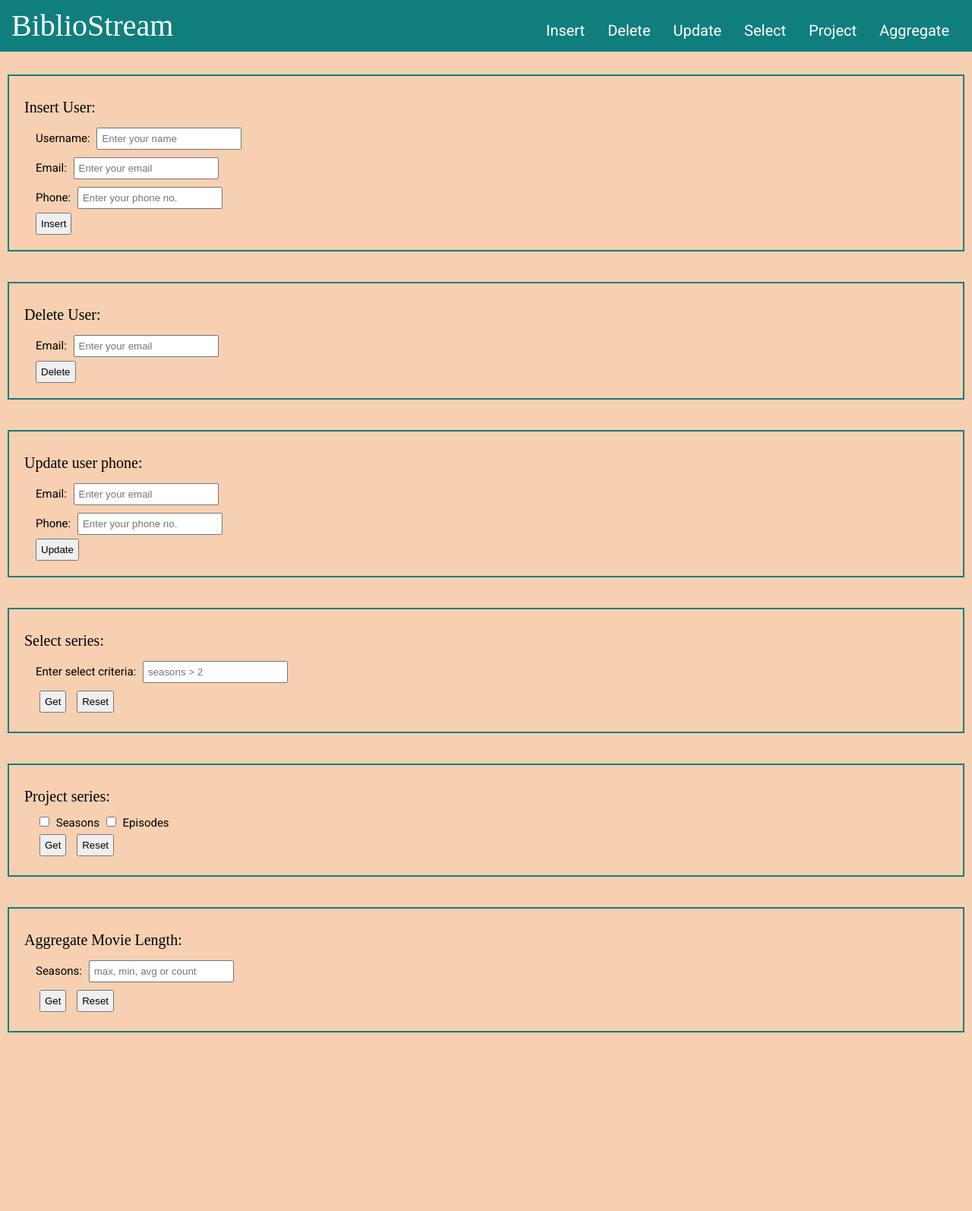
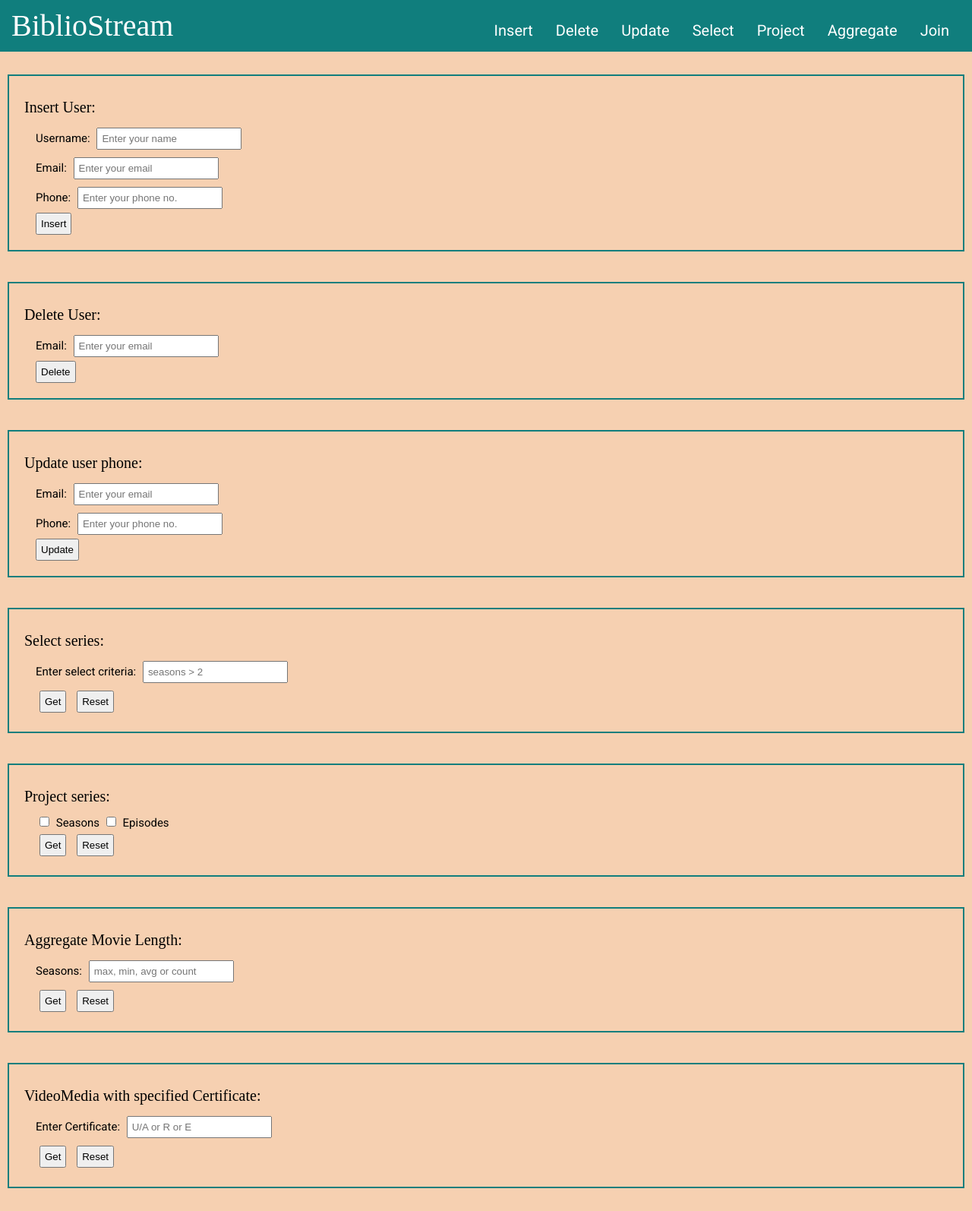
Before and after one commit to yaash45/BiblioStream, a Flask app: page / in a window 1280 px wide. Shown: the whole page at 76% size. Before the commit the page ends 1359 px from the top, so only its background shows below. Run offline with Flask 2, Linux system fonts and the light colour scheme; parts of the project's set-up code (start-up, migrations or seed data) failed here and were passed over; some web fonts are replaced.

Commit message:
Implement JOIN query UI (joined VideoMedia - Receives - Certifications)

```diff
--- a/src/bibliostream.py
+++ b/src/bibliostream.py
@@ -176,8 +176,8 @@ class BiblioStream:
         query = f"SELECT v.name, c.name \
             FROM Receives r, Certifications c, VideoMedia v\
             WHERE r.certifications_name = c.name AND r.videomedia_name = v.name AND LOWER(c.name) = LOWER('{selection}')"
-        text = self.db.query_db(query)
-        return text
+
+        return self.db.query_db(query)
 
     # Movies
 
--- a/src/main.py
+++ b/src/main.py
@@ -23,9 +23,9 @@ if args.DatabaseConfigPath != None:
 
 
 @app.route("/")
-def index(project_result=None, agg_result=None, select_result=None) -> str:
+def index(project_result=None, agg_result=None, select_result=None, join_result=None) -> str:
     return render_template(
-        "index.html", project_result=project_result, agg_result=agg_result, select_result=select_result
+        "index.html", project_result=project_result, agg_result=agg_result, select_result=select_result, join_result=join_result
     )
 
 
@@ -71,7 +71,7 @@ def update_user_phone():
 def select_series():
 
     # If the get button is pressed, obtain data from database
-    if request.args.get("project_get", None):
+    if request.args.get("select_get", None):
         criteria = None
 
         if request.args.get("select_criteria", None):
@@ -81,12 +81,12 @@ def select_series():
         if criteria == None:
             return redirect("/")
 
-        project_result = f"[('showname')] : {bs.select_series(criteria)}"
+        select_result = f"[('showname')] : {bs.select_series(criteria)}"
 
-        return render_template("index.html", project_result=project_result)
+        return render_template("index.html", select_result=select_result)
 
     # If reset button is pressed, simply redirect to home
-    elif request.args.get("project_reset", None):
+    elif request.args.get("select_reset", None):
         return redirect("/")
 
     return redirect("/")
@@ -149,6 +149,30 @@ def aggregate_movie_length():
 
     return redirect("/")
 
+@app.route("/join_video_cert", methods=["GET"])
+def join_video_cert():
+
+    # If the get button is pressed, obtain data from database
+    if request.args.get("join_get", None):
+        certificate = None
+
+        if request.args.get("get_cert", None):
+            certificate = request.args["get_cert"]
+
+        # If criteria are None, query will throw error. So redirect to index.html
+        if certificate == None:
+            return redirect("/")
+
+        join_result = f"[('videomedia_name')] : {bs.select_certification(certificate)}"
+
+        return render_template("index.html", join_result=join_result)
+
+    # If reset button is pressed, simply redirect to home
+    elif request.args.get("join_reset", None):
+        return redirect("/")
+
+    return redirect("/")
+
 
 try:
     app.run(host="localhost", port=8080, debug=True)
--- a/src/templates/index.html
+++ b/src/templates/index.html
@@ -28,6 +28,7 @@
             <li><a href="#select">Select</a></li>
             <li><a href="#project">Project</a></li>
             <li><a href="#aggregate">Aggregate</a></li>
+            <li><a href="#join">Join</a></li>
           </ul>
         </div>
       </div>
@@ -94,11 +95,11 @@
               placeholder="seasons > 2"
             />
             <br />
-            <input type="submit" name="project_get" value="Get"></input>
-            <input type="submit" name="project_reset" value="Reset"></input>
+            <input type="submit" name="select_get" value="Get"></input>
+            <input type="submit" name="select_reset" value="Reset"></input>
           </form>
-          {% if project_result %}
-          <span class="db_result"> {{ project_result }}</span>
+          {% if select_result %}
+          <span class="db_result"> {{ select_result }}</span>
           {% endif %}
         </div>
         <div class="form" class="project_series">
@@ -120,8 +121,8 @@
             <input type="submit" name="project_get" value="Get"></input>
             <input type="submit" name="project_reset" value="Reset"></input>
           </form>
-          {% if select_result %}
-          <span class="db_result"> {{ select_result }}</span>
+          {% if project_result %}
+          <span class="db_result"> {{ project_result }}</span>
           {% endif %}
         </div>
         <div class="form" class="aggregate_movie_length">
@@ -140,6 +141,23 @@
             <span class="db_result"> {{ agg_result }}</span>
             {% endif %}
           </div>
+        <div class="form" class="join_video_cert">
+          <span class="header"><a id="select">VideoMedia with specified Certificate:</a></span>
+          <form action="{{url_for('join_video_cert')}}" method="GET">
+          <label for="get_cert">Enter Certificate: </label>
+            <input
+              type="text"
+              name="get_cert"
+              placeholder="U/A or R or E"
+            />
+            <br />
+            <input type="submit" name="join_get" value="Get"></input>
+            <input type="submit" name="join_reset" value="Reset"></input>
+          </form>
+          {% if join_result %}
+          <span class="db_result"> {{ join_result }}</span>
+          {% endif %}
+        </div>
       </div>
     </div>
   </body>
```
